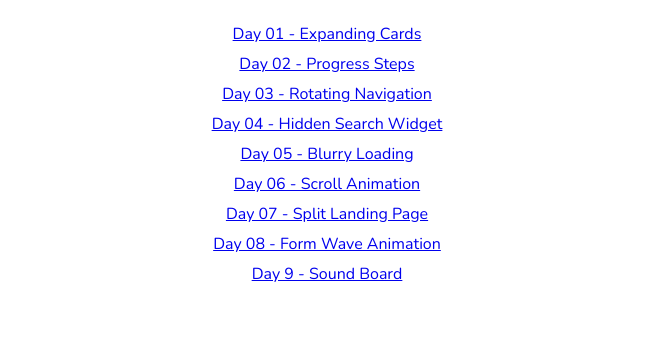
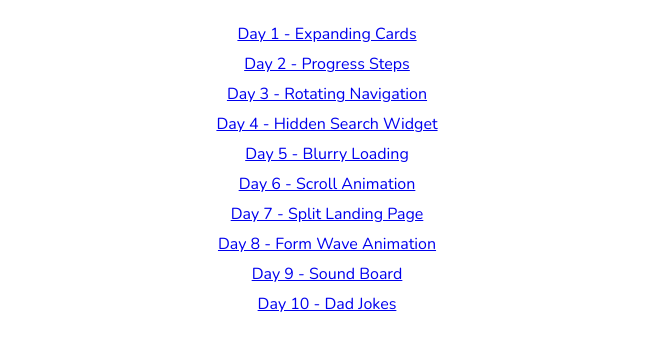
Before and after one commit to carlozfilipe/50-projects-in-50-days-html-css-js, a plain HTML site: page index.html in a window 1280 px wide. Shown: the part 67-418 px from the top of the page, without its empty margins (313-967 px from the left). Drawn offline with nearby package versions, Linux system fonts and the light colour scheme.

Commit message:
⚡ Rename day number

```diff
--- a/index.html
+++ b/index.html
@@ -8,15 +8,16 @@
 </head>
 <body>
   <h1>50 projects in 50 days - HTML | CSS | JS</h1>
-  <p><a href="./day-01-expanding-cards/index.html">Day 01 - Expanding Cards</a></p>
-  <p><a href="./day-02-progress-steps/index.html">Day 02 - Progress Steps</a></p>
-  <p><a href="./day-03-rotating-navigation/index.html">Day 03 - Rotating Navigation</a></p>
-  <p><a href="./day-04-hidden-search-widget/index.html">Day 04 - Hidden Search Widget</a></p>
-  <p><a href="./day-05-blurry-loading/index.html">Day 05 - Blurry Loading</a></p>
-  <p><a href="./day-06-scroll-animation/index.html">Day 06 - Scroll Animation</a></p>
-  <p><a href="./day-07-split-landing-page/index.html">Day 07 - Split Landing Page</a></p>
-  <p><a href="./day-08-form-wave-animation/index.html">Day 08 - Form Wave Animation</a></p>
+  <p><a href="./day-01-expanding-cards/index.html">Day 1 - Expanding Cards</a></p>
+  <p><a href="./day-02-progress-steps/index.html">Day 2 - Progress Steps</a></p>
+  <p><a href="./day-03-rotating-navigation/index.html">Day 3 - Rotating Navigation</a></p>
+  <p><a href="./day-04-hidden-search-widget/index.html">Day 4 - Hidden Search Widget</a></p>
+  <p><a href="./day-05-blurry-loading/index.html">Day 5 - Blurry Loading</a></p>
+  <p><a href="./day-06-scroll-animation/index.html">Day 6 - Scroll Animation</a></p>
+  <p><a href="./day-07-split-landing-page/index.html">Day 7 - Split Landing Page</a></p>
+  <p><a href="./day-08-form-wave-animation/index.html">Day 8 - Form Wave Animation</a></p>
   <p><a href="./day-09-sound-board/index.html">Day 9 - Sound Board</a></p>
+  <p><a href="./day-09-sound-board/index.html">Day 10 - Dad Jokes</a></p>
 
   <script src="script.js"></script>
 </body>
```
Also changed, not shown: day-00-boilerplate/index.html (+1 -1 lines), day-02-progress-steps/index.html (+1 -1 lines), day-03-rotating-navigation/index.html (+1 -1 lines), day-04-hidden-search-widget/index.html (+1 -1 lines), day-05-blurry-loading/index.html (+1 -1 lines), day-06-scroll-animation/index.html (+1 -1 lines), day-07-split-landing-page/index.html (+1 -1 lines), day-08-form-wave-animation/index.html (+1 -1 lines).
